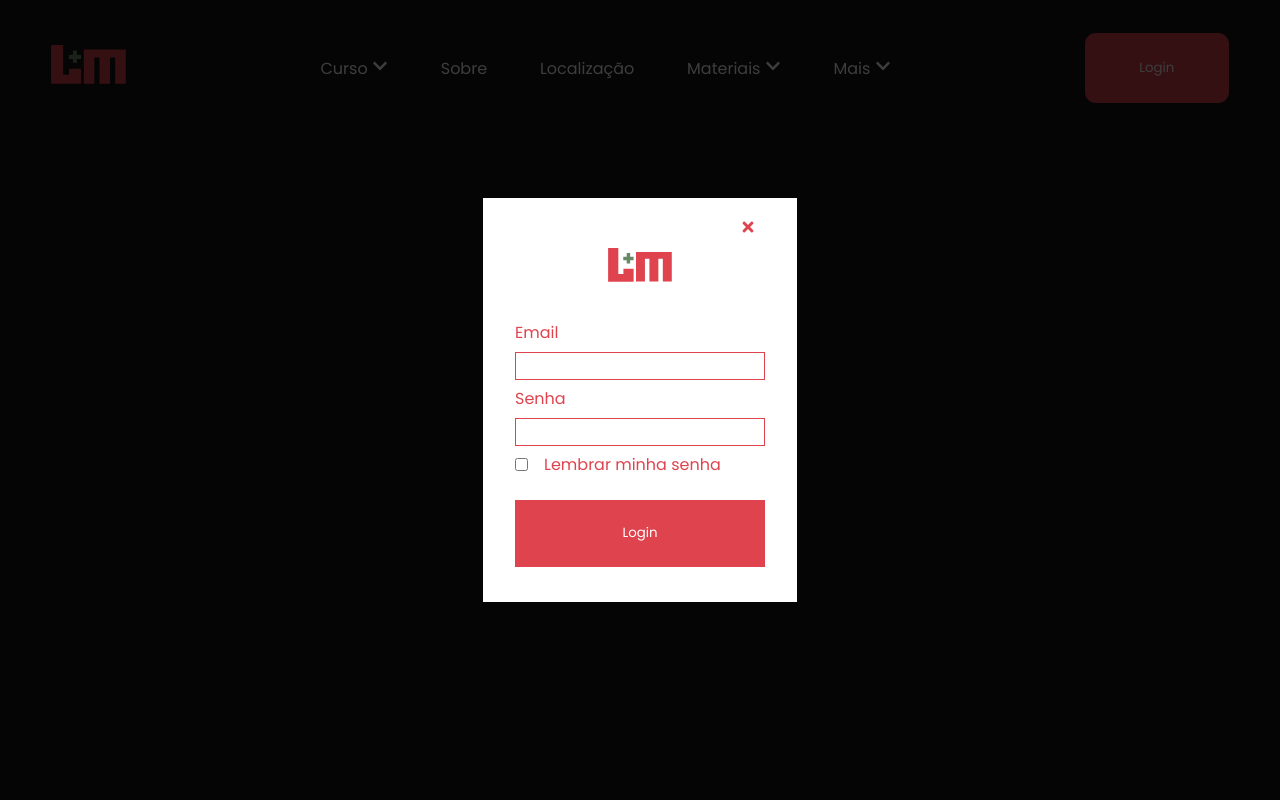
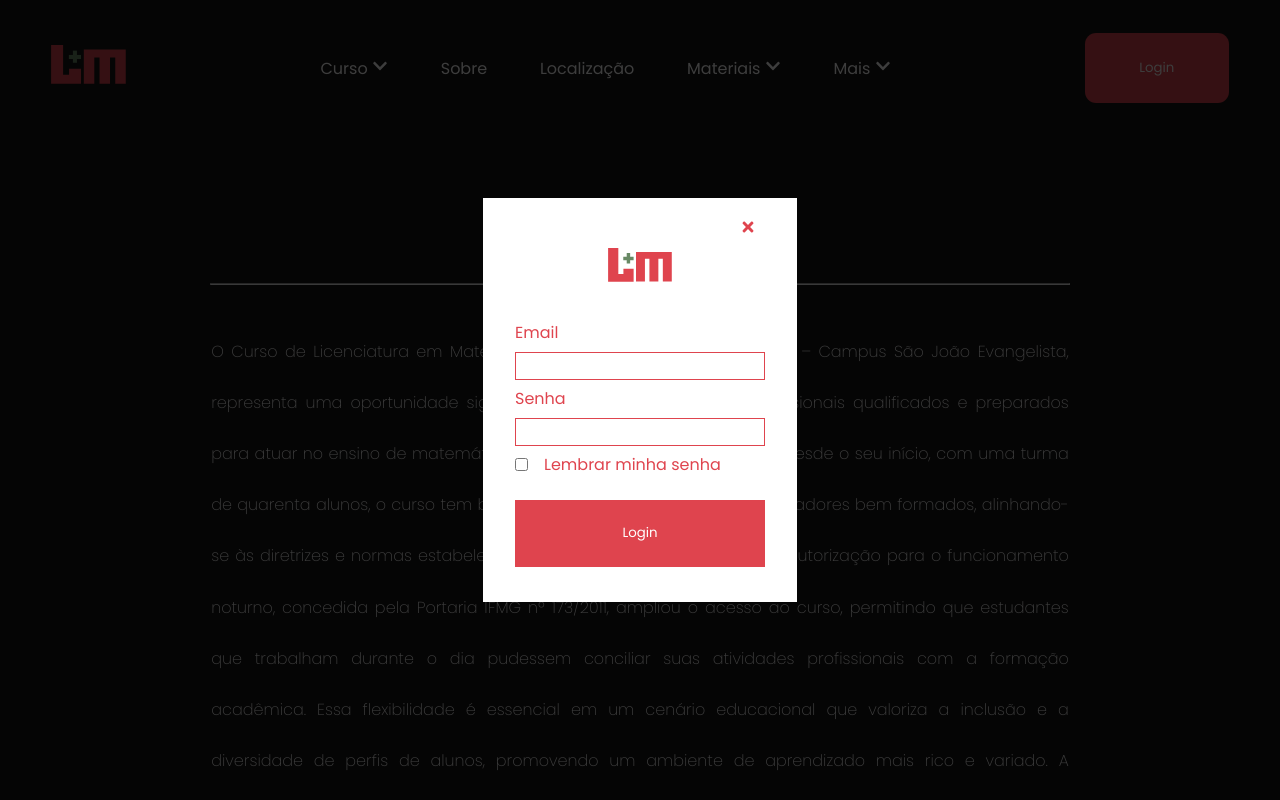
Before and after one commit to IesusEmanuel/LicenciaturaNew, a React (Vite) app: page /sobre in a window 1280 px wide. Both pictures are taken after a click on the button "Login". Shown: the top 800 px of the page. Built offline with nearby package versions, Linux system fonts and the light colour scheme.

Commit message:
About creation & Small Changes

```diff
--- a/src/App.jsx
+++ b/src/App.jsx
@@ -18,6 +18,29 @@ import Home from "/src/components/home.jsx";
 import Footer from "/src/components/footer.jsx";
 
 export default function App() {
+
+  // MEU FORM
+  const [formData, setFormData] = useState({
+    email: '',
+    senha: '',
+  });
+
+  // Função para atualizar o state quando os inputs mudarem
+  const handleInputChange = (e) => {
+    e.prevenDefault();
+    const { email,value } = e.target;
+    setFormData({
+      ...formData,
+      [email]: value
+    });
+  };
+
+  // Função para manipular o envio do formulário
+  const handleSubmit = (e) => {
+    e.preventDefault();
+    window.alert(formData);
+  };
+
   const DropdownContainer = styled.div`
     position: relative;
     display: inline-block;
@@ -39,7 +62,8 @@ export default function App() {
     display: block;
 
     &:hover {
-      background-color: #f1f1f1;
+      background-color: #DF444E;
+      color: #fff;
     }
   `;
 
@@ -116,10 +140,7 @@ export default function App() {
   };
 
   const login = () => {
-    setIsOverlayVisible(false);
-    toast.success("Usuário logado com sucesso!");
-  }
-
+    toast.success("Login Efetuado com sucesso");  }
   return (
     <Router>
       <ToastContainer />
@@ -189,7 +210,7 @@ export default function App() {
                     alignItems: 'center',
                     zIndex: '999'}}>
 
-      <form style={{ display: 'flex',
+      <form onSubmit={handleSubmit} style={{ display: 'flex',
                      flexDirection: 'column',
                      width: '250px',
                      background: '#fff',
@@ -199,17 +220,19 @@ export default function App() {
         <span style={{position: 'relative', left: '90%', cursor: 'pointer'}}onClick={ handleHideOverlay }><FaTimes /></span>
         <img style={{width: '4rem', margin: 'auto', marginBottom: '2rem'}}src={ Logo } />
         <label>Email</label>
-        <input style={{border: 'solid 1px #DF444E', height: '1.44rem', padding: '.1rem .7rem'}} required>
+        <input type="text" name="email" value={formData.email}
+          onChange={handleInputChange} style={{border: 'solid 1px #DF444E', height: '1.44rem', padding: '.1rem .7rem'}} required>
         </input>
         <label>
         Senha</label>
-        <input type="password" style={{border: 'solid 1px #DF444E' , height: '1.44rem', padding: '.1rem .7rem'}} required>
+        <input name="senha" value={formData.senha}
+          onChange={handleInputChange} type="password" style={{border: 'solid 1px #DF444E' , height: '1.44rem', padding: '.1rem .7rem'}} required>
         </input>
         <div style={{display: 'flex', gap: '1rem'}}>
           <input style={{borderColor: '#DF444E'}} type="checkbox"></input>
           <span>Lembrar minha senha</span>
         </div>
-        <LoginButton type="submit" onClick={ login }>Login</LoginButton>
+        <LoginButton onClick={ login } type="submit">Login</LoginButton>
       </form>
       </div>
       )}
--- a/src/components/modelo.jsx
+++ b/src/components/modelo.jsx
@@ -4,7 +4,7 @@ import styled from 'styled-components';
 const Main = styled.main`
   display: flex;
   flex-direction: column;
-  gap: .2rem;
+  gap: 2.2rem;
   justify-content: center;
   align-items: center;
   margin: 3rem auto;
@@ -15,13 +15,26 @@ const Main = styled.main`
 const BigText = styled.h1`
   color: white;
   font-size: 2.7rem;
+  text-transform: uppercase;
 `;
 
-const Modelo = ({ text }) => {
+const Content = styled.span`
+  color: white;
+  width: 67%;
+  margin: .33rem auto;
+  text-align: justify;
+  line-height: 3.2rem;
+  font-weight: 200;
+`;
+
+const Modelo = ({ text, content, newcontent}) => {
   return (
     <>
     <Main>
       <BigText>{ text }</BigText>
+      <hr style={{width: '67%'}} />
+      <Content>{ content }</Content>
+      <Content>{ newcontent }</Content>
     </Main>
     </>
   )
--- a/src/components/sobre.jsx
+++ b/src/components/sobre.jsx
@@ -3,7 +3,41 @@ import Modelo from "/src/components/modelo.jsx";
 
 const Sobre = () => {
   return (
-    <Modelo text="Sobre" />
+    <>
+    <Modelo text="Sobre" content="O Curso de Licenciatura em Matemática, inaugurado em 2010 no IFMG – Campus São João Evangelista, representa uma oportunidade significativa para a formação de profissionais qualificados e preparados para atuar no ensino de matemática em diversos níveis de educação. Desde o seu início, com uma turma de quarenta alunos, o curso tem buscado atender à demanda por educadores bem formados, alinhando-se às diretrizes e normas estabelecidas pelo Ministério da Educação.
+        A autorização para o funcionamento noturno, concedida pela Portaria IFMG nº 173/2011, ampliou o acesso ao curso, permitindo que estudantes que trabalham durante o dia pudessem conciliar suas atividades profissionais com a formação acadêmica. Essa flexibilidade é essencial em um cenário educacional que valoriza a inclusão e a diversidade de perfis de alunos, promovendo um ambiente de aprendizado mais rico e variado.
+        A fundamentação do curso é robusta, baseada na Lei nº 9394 de 16/12/96, que estabelece as Diretrizes e Bases da Educação Brasileira (LDB). Essa legislação é um marco na construção da educação no Brasil, pois visa garantir a qualidade e a equidade no ensino. A Resolução Nº 2, de 1º de julho de 2015, surge como um avanço importante, definindo novas Diretrizes Curriculares Nacionais para a formação inicial em nível superior, especialmente para cursos de licenciatura e formação pedagógica.
+        As diretrizes estabelecidas nessa resolução reconfiguram os princípios e fundamentos que devem guiar a formação de educadores, buscando garantir uma formação mais contextualizada e integrada às necessidades contemporâneas do ensino. Elas orientam não apenas o currículo, mas também a gestão dos cursos, as políticas de avaliação e regulação das instituições de ensino. Assim, o novo Projeto Pedagógico do Curso (PPC) do Licenciatura em Matemática do IFMG/SJE foi reestruturado para se adequar a essas orientações, garantindo que os alunos desenvolvam as competências e habilidades necessárias para enfrentar os desafios do ensino da matemática.
+        O currículo do curso é cuidadosamente planejado para proporcionar uma formação ampla e aprofundada. Os estudantes são incentivados a explorar tanto os fundamentos teóricos da matemática quanto suas aplicações práticas no cotidiano e no ambiente escolar. Além das disciplinas específicas da matemática, o curso também inclui formação pedagógica, preparando os futuros educadores para a prática docente. Essa abordagem holística é fundamental para que os alunos se tornem profissionais reflexivos, críticos e comprometidos com a educação de qualidade.
+        Ao final do curso, os graduados recebem o título de Licenciado em Matemática, reconhecido em todo o território nacional. Este título não apenas habilita o profissional para lecionar em escolas de educação básica, mas também abre portas para atuação em áreas como orientação educacional, elaboração de materiais didáticos e desenvolvimento de projetos educacionais.
+        Dessa forma, o Curso de Licenciatura em Matemática do IFMG não apenas contribui para a formação de professores competentes, mas também desempenha um papel crucial na promoção da educação matemática de qualidade, impactando positivamente a formação de futuros cidadãos críticos e conscientes." newcontent="A proposta do Curso de Formação de Professores para a área de Matemática toma como referencial: " />
+
+      <ul style={{display:'flex', flexDirection: 'column', gap: '1.4rem', width: '67%', margin: '0 auto'}}>
+        <li style={{fontWeight: '200', color: 'white'}}><span >O entendimento de que o estudo da Matemática deve refletir sua natureza dinâmica, articulada, histórica e acima de tudo não neutra;</span></li>
+        <li style={{fontWeight: '200', color: 'white'}}><span>As novas exigências do mundo de hoje decorrentes dos avanços das Ciências e das Tecnologias;</span></li>
+        <li style={{fontWeight: '200', color: 'white'}}><span> Os aspectos legais;</span></li>
+        <li style={{fontWeight: '200', color: 'white'}}><span> A dimensão da transversalidade dos saberes que envolve as ciências, marca do ideário pedagógico contemporâneo.</span></li>
+        <li style={{fontWeight: '200', color: 'white'}}><span>Os Parâmetros Curriculares, numa perspectiva de construir referenciais nacionais comuns sem, contudo, deixar de reconhecer a necessidade de se respeitarem as diversidades regionais, políticas e culturais existentes.</span></li>
+      </ul>
+
+      <div style={{display: 'flex', justifyContent:'center', width: '100%', margin: '4rem auto'}}>
+        <iframe src="https://www.youtube.com/embed/cX-OLTTpc8U" frameborder="0" width="37%" height="400" allowfullscreen="allowfullscreen" title="YouTube video player" allow="accelerometer; autoplay; clipboard-write; encrypted-media; gyroscope; picture-in-picture; web-share"></iframe>
+
+        </div>
+
+      <div style={{display: 'flex', justifyContent:'center', width: '100%', margin: '4rem auto'}}>
+      <button style={{width: '37%',display: 'flex', justifyContent:'center', alignItems:'center',
+         height: '4.4rem',
+         backgroundColor: '#DF444E',
+         border: 'none',
+         color: '#fff',
+         transition: 'all 400ms ease',
+         cursor: 'pointer'}}>Ver mais sobre o curso</button>
+      </div>
+
+
+
+    </>
   )
 }
 
```
